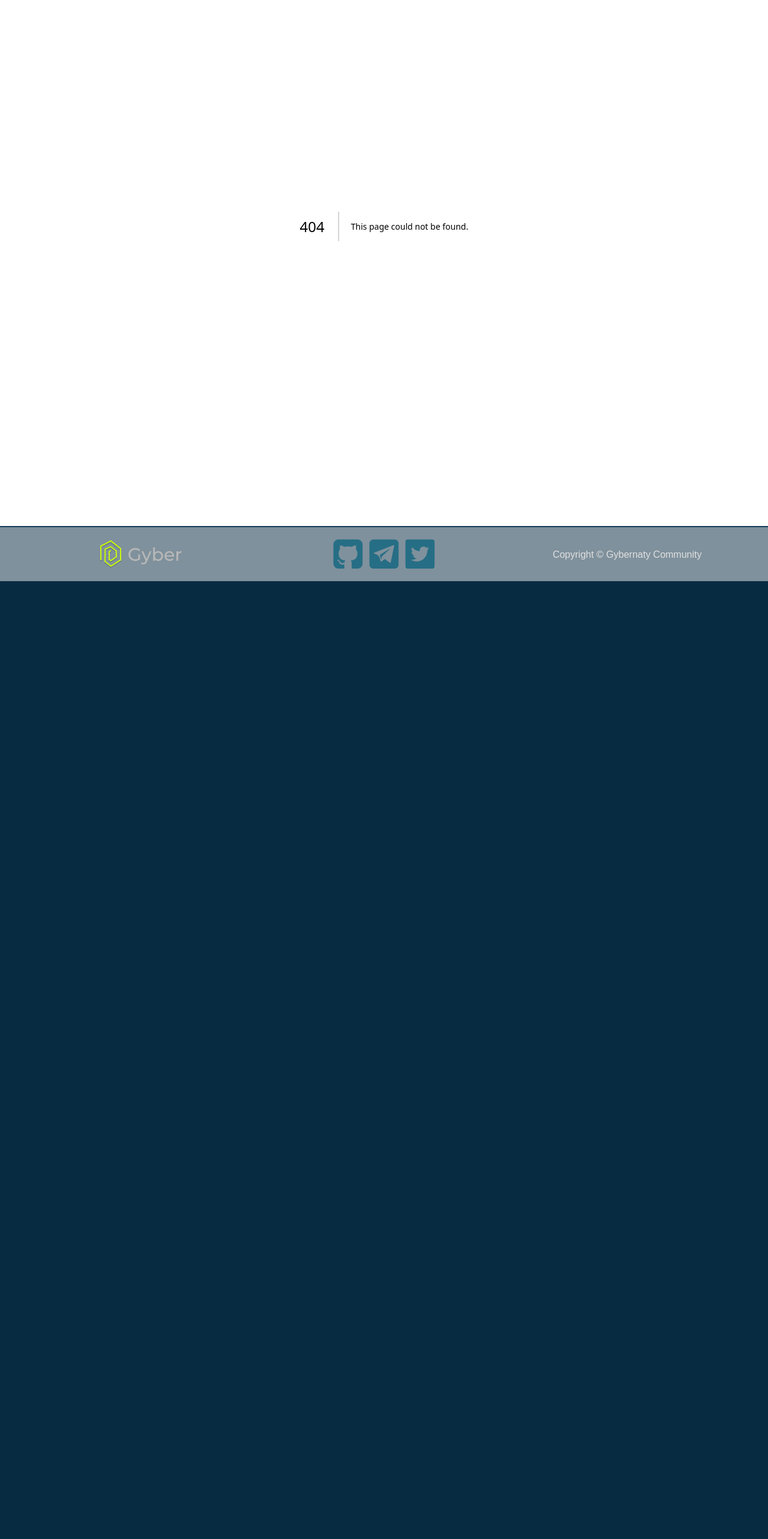
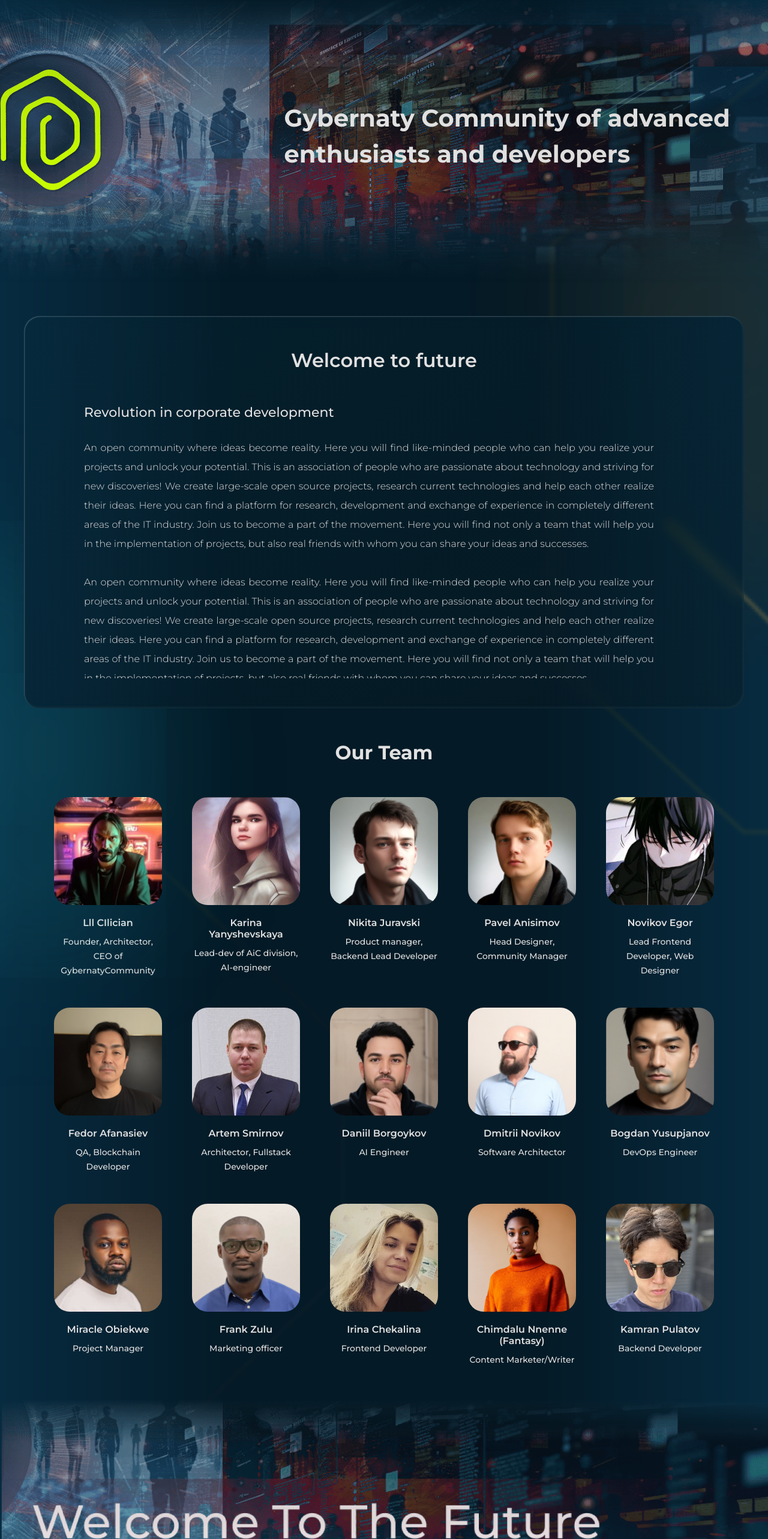
Before and after one commit to TheMacroeconomicDao/gyber-social-platform, a Next.js app: page /test-page in a window 1280 px wide. Before the commit this address had no page. Shown: the part 229-2795 px from the top of the page at 60% size. Before the commit the page ends 1198 px from the top, so only its background shows below. Built offline with nearby package versions, Linux system fonts and the light colour scheme; a web font is replaced by a local one.

Commit message:
create test page, create test widgets, compress and add nessacery images and base styles module

```diff
--- /dev/null
+++ b/src/app/test-page/page.tsx
@@ -0,0 +1,51 @@
+import { Slider } from "@/widgets/Slider/Slider";
+import { Substrate } from "@/shared/ui/Substrate/Substrate";
+import React from "react";
+import { Team } from "@/widgets/Team";
+import { JoinSection } from "@/widgets/JoinSection/JoinSection";
+import { PartnerSection } from "@/widgets/PartnerSection/PartnerSection";
+
+import type { Metadata } from "next";
+import { Banner } from "@/widgets/Banner/Banner";
+
+export const metadata: Metadata = {
+  title: "Welcome to Future | Gybernaty Community",
+  description: "Gybernaty Community of advanced enthusiasts and developers",
+};
+
+const Sahifa = () => {
+  return (
+    <>
+      <Slider
+        path={"/images/slides/test-banner.png"}
+        mobilePath={"/images/slides/new-gybernaty-mobile-2-slide.jpg"}
+        title={"Gybernaty Community of advanced enthusiasts and developers"}
+      />
+      <Substrate {...data} />
+      <Team />
+      <Banner />
+      <JoinSection />
+      <PartnerSection>
+        Our projects realize a potential opportunity for partners and investors.
+        We invite you to take advantage of our initiative and participate in the
+        development of technologies important to society in the fields of
+        discovery, social networks, distributed computing and artificial
+        intelligence. Your participation in our community contributes to the
+        development of innovative technologies that are used in various areas of
+        life - from economics and finance to medicine and education. Together we
+        can make a significant impact on the future of humanity and create a
+        world where technology is used to achieve optimal results in all areas.
+      </PartnerSection>
+    </>
+  );
+}
+const data = {
+  title: "Welcome to future",
+  subtitle: "Revolution in corporate development",
+  text: `An open community where ideas become reality. Here you will find like-minded people who can help you realize your projects and unlock your potential. This is an association of people who are passionate about technology and striving for new discoveries! We create large-scale open source projects, research current technologies and help each other realize their ideas. Here you can find a platform for research, development and exchange of experience in completely different areas of the IT industry. Join us to become a part of the movement. Here you will find not only a team that will help you in the implementation of projects, but also real friends with whom you can share your ideas and successes.
+
+    An open community where ideas become reality. Here you will find like-minded people who can help you realize your projects and unlock your potential. This is an association of people who are passionate about technology and striving for new discoveries! We create large-scale open source projects, research current technologies and help each other realize their ideas. Here you can find a platform for research, development and exchange of experience in completely different areas of the IT industry. Join us to become a part of the movement. Here you will find not only a team that will help you in the implementation of projects, but also real friends with whom you can share your ideas and successes.
+    `,
+};
+
+export default Sahifa;
--- /dev/null
+++ b/src/widgets/Banner/Banner.module.scss
@@ -0,0 +1,8 @@
+.Banner {
+
+  .BannerImage {
+    width: 100vw;
+    height: auto;
+    object-fit: cover;
+  }
+}
--- /dev/null
+++ b/src/widgets/Banner/Banner.tsx
@@ -0,0 +1,17 @@
+import Image from "next/image";
+
+import cls from "./Banner.module.scss";
+
+export const Banner = () => {
+  return (
+    <div className={cls.Banner}>
+      <Image
+        src={"/images/slides/test-banner2.png"}
+        width={1600}
+        height={500}
+        alt="banner"
+        className={cls.BannerImage}
+      />
+    </div>
+  );
+};
```
Also changed, not shown: public/images/slides/test-banner.png (added), public/images/slides/test-banner2.png (added).
